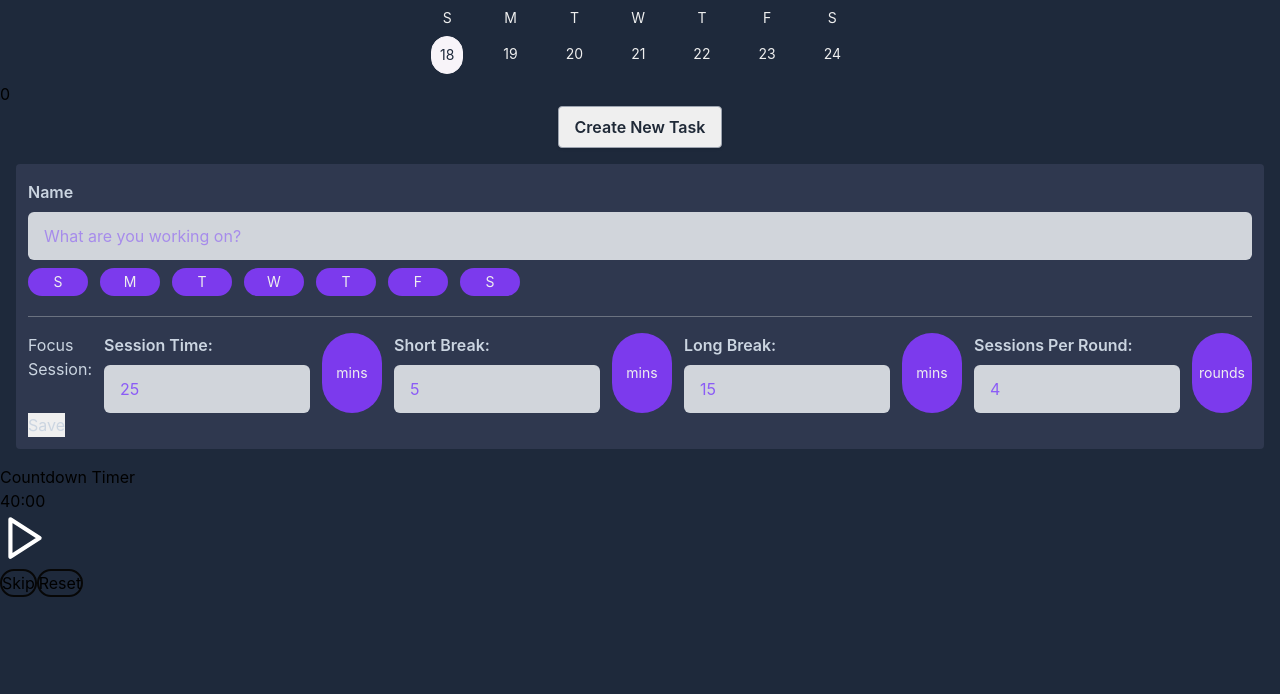
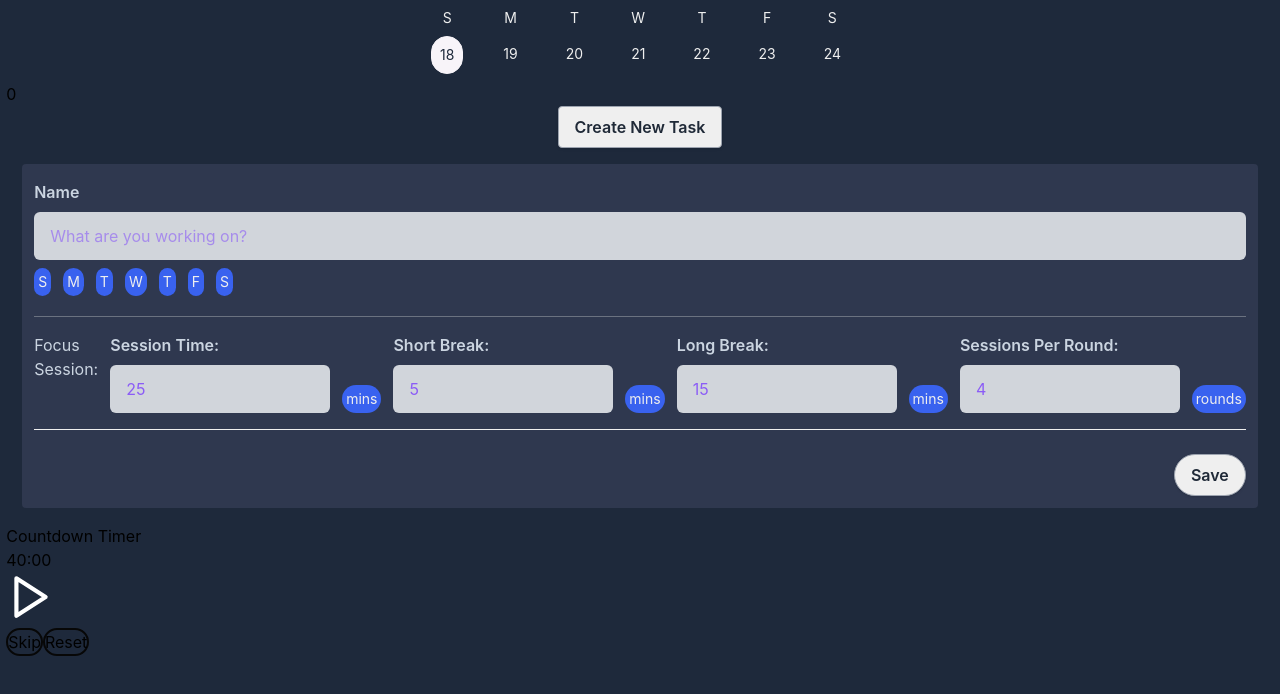
Before and after one commit to josiahNgu/deadlinedasher, a React (Create React App) app: page / in a window 1280 px wide. Both pictures are taken after a click on the button "Create New Task". Shown: the top 694 px of the page. Built offline with nearby package versions, Linux system fonts and the light colour scheme.

Commit message:
Added logic to cleanup expired task and color updates

```diff
--- a/src/components/button/Button.tsx
+++ b/src/components/button/Button.tsx
@@ -1,16 +1,19 @@
+import classNames from 'classnames';
 import React, { ReactNode } from 'react';
 interface Props {
   text: string;
   onClick?: () => void;
   children?: ReactNode;
-  type?: 'default' | 'timer' | 'pill';
+  type?: 'default' | 'timer' | 'pill' | 'secondary';
   disabled?: boolean;
+  className?: string;
 }
 const buttonClasses = {
   default:
     'bg-white max-w-max hover:bg-gray-100 text-gray-800 font-semibold py-2 px-4 border border-gray-400 rounded shadow',
   timer: 'border-solid border-2 border-black rounded-full',
-  pill: 'text-sm rounded-full bg-violet-600 min-w-[60px] text-center text-white pointer-events-none p-1',
+  pill: 'text-sm rounded-full bg-blue w-min h-min box-border text-center text-white pointer-events-none p-1 h-[20px]',
+  secondary: 'bg-blue box-border rounded min-w-[60px] p-2',
 };
 const Button: React.FC<Props> = ({
   text,
@@ -18,12 +21,13 @@ const Button: React.FC<Props> = ({
   type,
   children,
   disabled,
+  className,
 }): React.ReactElement => {
   return (
     <button
       onClick={onClick}
       disabled={disabled}
-      className={buttonClasses[type || 'default']}
+      className={classNames(className, buttonClasses[type || 'default'])}
     >
       {text}
       {children}
--- a/src/components/tasks/TaskItem.tsx
+++ b/src/components/tasks/TaskItem.tsx
@@ -137,7 +137,7 @@ const TaskItem: React.FC<Props> = ({
                     message: 'Please enter a number between 1 and 45',
                   })}
                 />
-                <Button type="pill" text="mins"></Button>
+                <Button className="self-end" type="pill" text="mins"></Button>
               </>
             )}
             {!isEditing && (
@@ -165,7 +165,12 @@ const TaskItem: React.FC<Props> = ({
                     message: 'Please enter a number between 1 and 10',
                   })}
                 />
-                <Button disabled type="pill" text="mins"></Button>
+                <Button
+                  className="self-end"
+                  disabled
+                  type="pill"
+                  text="mins"
+                ></Button>
               </>
             )}
             {!isEditing && (
@@ -195,7 +200,12 @@ const TaskItem: React.FC<Props> = ({
                     message: 'Please enter a number between 1 and 30',
                   })}
                 />
-                <Button disabled type="pill" text="mins"></Button>
+                <Button
+                  className="self-end"
+                  disabled
+                  type="pill"
+                  text="mins"
+                ></Button>
               </>
             )}
             {!isEditing && (
@@ -225,13 +235,26 @@ const TaskItem: React.FC<Props> = ({
                   label={'Sessions Per Round:'}
                   name={'sessionPerRound'}
                 />
-                <Button disabled type="pill" text="rounds"></Button>
+                <Button
+                  className="self-end"
+                  disabled
+                  type="pill"
+                  text="rounds"
+                ></Button>
               </>
             )}
           </div>
-          <button onClick={onFormSubmit} className="bg-white">
-            Save
-          </button>
+          {isEditing && (
+            <>
+              <hr className="w-full border-white my-4" />
+              <Button
+                className="block mt-2 self-end border border-blue-500 text-blue hover:bg-blue hover:text-white px-4 py-2 hover:bg-opacity-80 rounded-full"
+                type="default"
+                onClick={onFormSubmit}
+                text="Save"
+              ></Button>
+            </>
+          )}
         </div>
         <p>{success && 'Task added successfully!'}</p>
       </form>
--- a/src/components/tasks/Tasks.tsx
+++ b/src/components/tasks/Tasks.tsx
@@ -35,7 +35,10 @@ const CreateTaskMessage: React.FC = (): React.ReactElement => {
     <>
       <div className="flex flex-col items-center">
         {/* <Text content="Create a new task" /> */}
-        <Button text="Create New Task" onClick={() => setIsAddTask(true)} />
+        <Button
+          text="Create New Task"
+          onClick={() => setIsAddTask((prevState) => !prevState)}
+        />
         {isAddTask && (
           <TaskItem
             onSubmit={(task: Task) => {
--- a/tailwind.config.js
+++ b/tailwind.config.js
@@ -14,6 +14,7 @@ module.exports = {
         champagne: '#F1E0C5',
         cardinal: '#C5304B',
         prose: '#1e293b',
+        blue: '#3962EF',
       },
     },
   },
```
